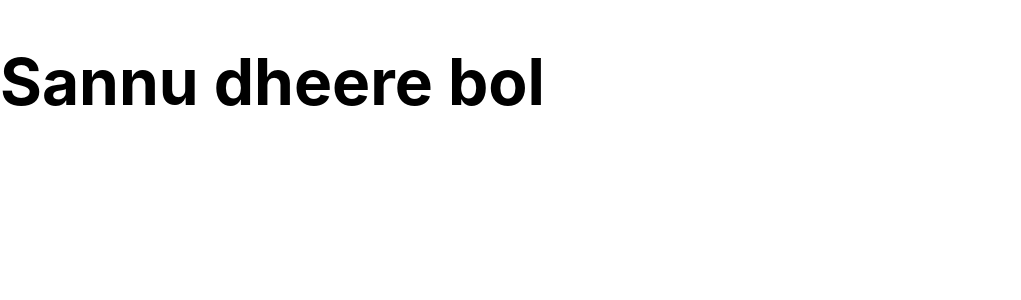
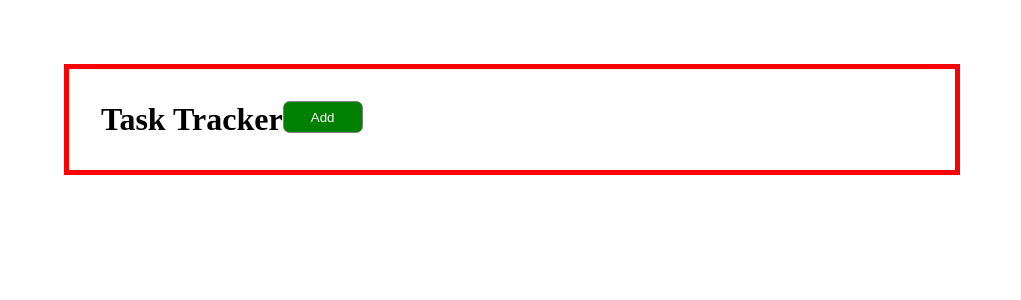
Before and after one commit to gantavya99/First-React-App, a React (Create React App) app: page / in a window 1280 px wide. Shown: the top 300 px of the page, without its empty margins (0-1021 px from the left). Built offline with nearby package versions, Linux system fonts and the light colour scheme.

Commit message:
Added button component

```diff
--- a/src/App.js
+++ b/src/App.js
@@ -4,7 +4,8 @@ function App() {
   return (
     <div className="App">
      <h1>
-     <Header title = 'Sannu dheere bol'/>
+     <Header/>
+
      </h1>
     </div>
   );
--- a/src/Header.js
+++ b/src/Header.js
@@ -1,9 +1,14 @@
-const Header=(props)=>{
+import Button from "./button";
+const Header=({title})=>{
     return (
-        <header>
+
+        <header className='header'>
+            <div className='container'>
             <h1>
-                {props.title}
+                {title}
             </h1>
+            <Button/>
+            </div>
         </header>
     )
 };
--- /dev/null
+++ b/src/button.js
@@ -0,0 +1,6 @@
+const Button=(props)=>{
+    return(
+        <button className='btn'>Add</button>
+    )
+}
+export default Button
--- a/src/index.css
+++ b/src/index.css
@@ -1,13 +1,33 @@
-body {
-  margin: 0;
-  font-family: -apple-system, BlinkMacSystemFont, 'Segoe UI', 'Roboto', 'Oxygen',
-    'Ubuntu', 'Cantarell', 'Fira Sans', 'Droid Sans', 'Helvetica Neue',
-    sans-serif;
-  -webkit-font-smoothing: antialiased;
-  -moz-osx-font-smoothing: grayscale;
+*{
+  box-sizing:border-box;
+  margin:0;
+  padding:0;
 }
 
-code {
-  font-family: source-code-pro, Menlo, Monaco, Consolas, 'Courier New',
-    monospace;
+.container{
+  border:5px solid red;
+  margin:2em;
+  padding:1em;
+  display:flex;
+  width:70%;
+ }
+.header{
+  display:flex;
+  justify-content: space-between;
+  margin-bottom: 20px;
+
 }
+h1{
+  font-size:2rem;
+}
+.btn{
+  background-color:green;
+  align-items: flex-end;
+  height:2rem;
+  justify-content: space-between;
+  min-height:fit-content;
+  width:6em;
+  border-radius: 0.5em;
+  border:0.5px grey solid;
+  color:white;
+}
```
Also changed, not shown: src/setupTests.js (deleted, +0 -5 lines), src/logo.svg (deleted).
